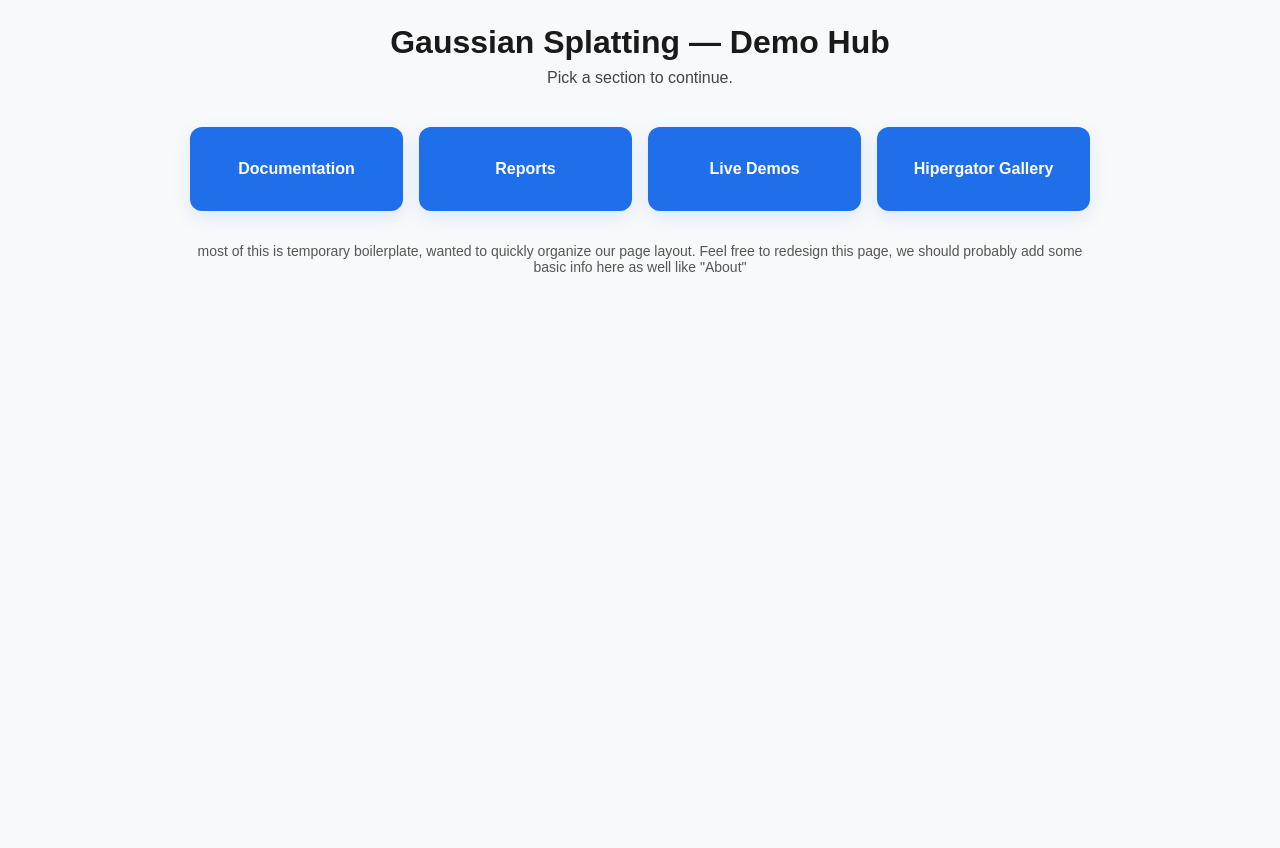
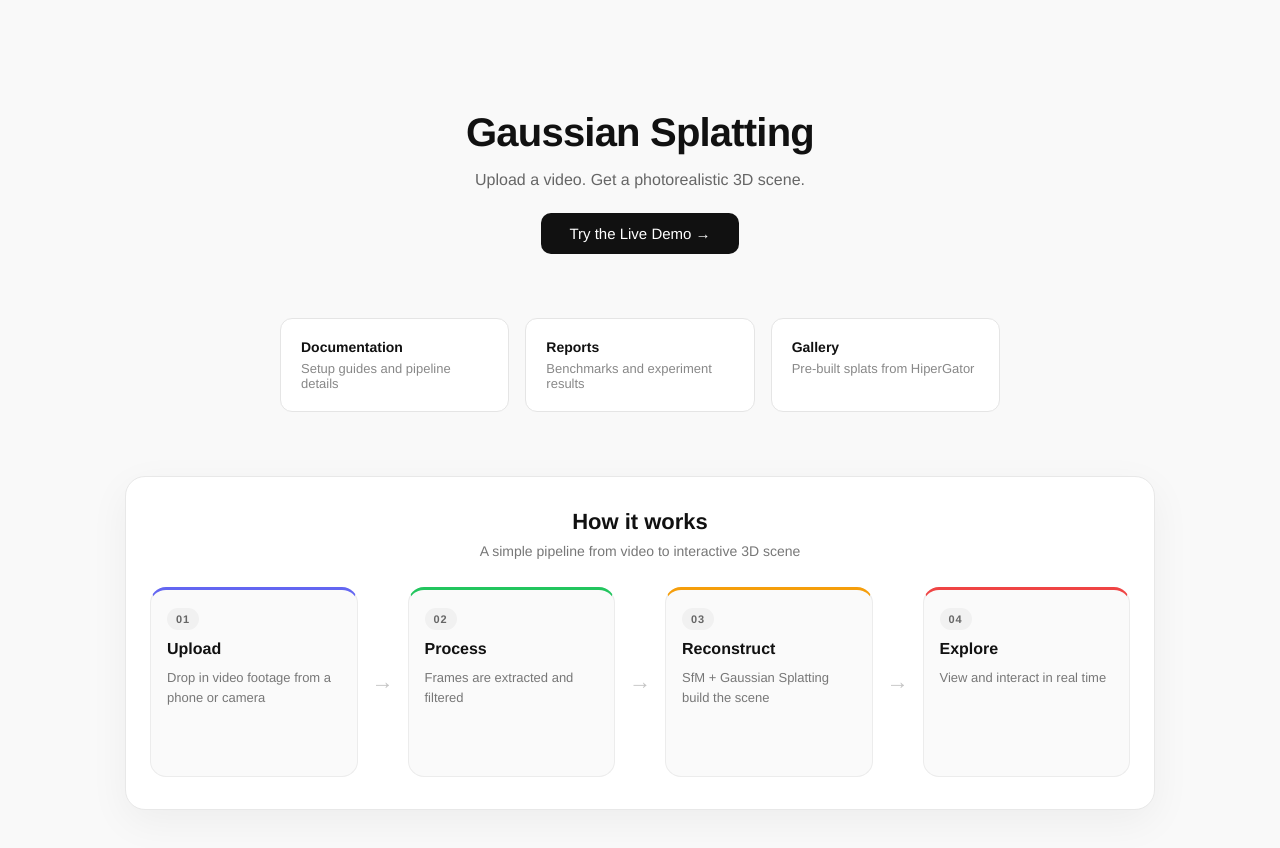
Before and after one commit to culbrethj/CIS4914-gaussian-splatting, a React app in the folder frontend/: page / in a window 1280 px wide. Shown: the top 848 px of the page. Before the commit the page ends 800 px from the top, so only its background shows below. Built offline with nearby package versions, Linux system fonts and the light colour scheme; the HTML template or start-up script is replaced by a standard one.

Commit message:
landing page UI update

```diff
--- a/frontend/src/pages/Landing.jsx
+++ b/frontend/src/pages/Landing.jsx
@@ -2,76 +2,221 @@ import React from "react";
 import { Link } from "react-router-dom";
 
 export default function Landing() {
-  const containerStyle = {
-    padding: 24,
-    maxWidth: 900,
-    margin: "0 auto",
-    display: "flex",
-    flexDirection: "column",
-    gap: 24,
-    alignItems: "center",
-  };
-
-  const gridStyle = {
-    display: "grid",
-    gridTemplateColumns: "repeat(auto-fit, minmax(200px, 1fr))",
-    gap: 16,
-    width: "100%",
-  };
-
-  const buttonStyle = {
-    display: "flex",
-    alignItems: "center",
-    justifyContent: "center",
-    padding: "14px 18px",
-    borderRadius: 12,
-    background: "#1f6feb",
-    color: "#fff",
-    textDecoration: "none",
-    fontWeight: 700,
-    fontSize: 16,
-    boxShadow: "0 6px 18px rgba(31,111,235,0.12)",
-    minHeight: 56,
-    transition: "transform 120ms ease, box-shadow 120ms ease",
-  };
-
-  const smallNoteStyle = {
-    color: "#555",
-    fontSize: 14,
-    marginTop: 8,
-    textAlign: "center",
-  };
-
   return (
-    <main style={containerStyle}>
-      <div style={{ textAlign: "center" }}>
-        <h1 style={{ margin: 0 }}>Gaussian Splatting — Demo Hub</h1>
-        <p style={{ marginTop: 8, color: "#444" }}>
-          Pick a section to continue.
-        </p>
+    <main style={s.page}>
+      <div style={s.hero}>
+        <h1 style={s.title}>Gaussian Splatting</h1>
+        <p style={s.sub}>Upload a video. Get a photorealistic 3D scene.</p>
+        <Link to="/demos" style={s.cta}>Try the Live Demo →</Link>
       </div>
 
-      <div style={gridStyle}>
-        <Link to="/docs" style={buttonStyle} aria-label="Documentation">
-          Documentation
+      <div style={s.grid}>
+        <Link to="/docs" style={s.card}>
+          <span style={s.cardTitle}>Documentation</span>
+          <span style={s.cardDesc}>Setup guides and pipeline details</span>
         </Link>
-
-        <Link to="/reports" style={buttonStyle} aria-label="Reports">
-          Reports
+        <Link to="/reports" style={s.card}>
+          <span style={s.cardTitle}>Reports</span>
+          <span style={s.cardDesc}>Benchmarks and experiment results</span>
         </Link>
-
-        <Link to="/demos" style={buttonStyle} aria-label="Live Demos">
-          Live Demos
-        </Link>
-
-        <Link to="/gallery" style={buttonStyle} aria-label="Gallery">
-          Hipergator Gallery
+        <Link to="/gallery" style={s.card}>
+          <span style={s.cardTitle}>Gallery</span>
+          <span style={s.cardDesc}>Pre-built splats from HiperGator</span>
         </Link>
       </div>
 
-      <div style={smallNoteStyle}>
-        most of this is temporary boilerplate, wanted to quickly organize our page layout. Feel free to redesign this page, we should probably add some basic info here as well like "About"
+      <div style={s.flowWrap}>
+        <div style={s.flowHeader}>
+          <h2 style={s.flowTitle}>How it works</h2>
+          <p style={s.flowSub}>
+            A simple pipeline from video to interactive 3D scene
+          </p>
+        </div>
+
+        <div style={s.flow}>
+          {[
+            ["01", "Upload", "Drop in video footage from a phone or camera"],
+            ["02", "Process", "Frames are extracted and filtered"],
+            ["03", "Reconstruct", "SfM + Gaussian Splatting build the scene"],
+            ["04", "Explore", "View and interact in real time"],
+          ].map(([n, title, desc], i, arr) => (
+            <React.Fragment key={n}>
+              <div style={{ ...s.flowCard, ...s.stepColors[i] }}>
+                <div style={s.flowTop}>
+                  <span style={s.flowBadge}>{n}</span>
+                </div>
+                <span style={s.flowCardTitle}>{title}</span>
+                <span style={s.flowCardDesc}>{desc}</span>
+              </div>
+
+              {i < arr.length - 1 && <div style={s.flowArrow}>→</div>}
+            </React.Fragment>
+          ))}
+        </div>
       </div>
     </main>
   );
 }
+
+const s = {
+  page: {
+    minHeight: "100vh",
+    display: "flex",
+    flexDirection: "column",
+    alignItems: "center",
+    justifyContent: "center",
+    gap: 64,
+    padding: "60px 24px",
+    background: "#f9f9f9",
+    fontFamily: "'Helvetica Neue', Arial, sans-serif",
+  },
+  hero: {
+    display: "flex",
+    flexDirection: "column",
+    alignItems: "center",
+    gap: 16,
+    textAlign: "center",
+  },
+  title: {
+    fontSize: 40,
+    fontWeight: 700,
+    color: "#111",
+    margin: 0,
+    letterSpacing: "-0.02em",
+  },
+  sub: {
+    fontSize: 16,
+    color: "#666",
+    margin: 0,
+  },
+  cta: {
+    marginTop: 8,
+    display: "inline-block",
+    background: "#111",
+    color: "#fff",
+    textDecoration: "none",
+    padding: "12px 28px",
+    borderRadius: 10,
+    fontSize: 15,
+    fontWeight: 500,
+  },
+  grid: {
+    display: "grid",
+    gridTemplateColumns: "repeat(3, 1fr)",
+    gap: 16,
+    width: "100%",
+    maxWidth: 720,
+  },
+  card: {
+    display: "flex",
+    flexDirection: "column",
+    gap: 6,
+    background: "#fff",
+    border: "1px solid #e5e5e5",
+    borderRadius: 12,
+    padding: "20px 20px",
+    textDecoration: "none",
+    color: "#111",
+  },
+  cardTitle: {
+    fontSize: 14,
+    fontWeight: 600,
+  },
+  cardDesc: {
+    fontSize: 13,
+    color: "#888",
+  },
+  flowWrap: {
+  width: "100%",
+  maxWidth: 980,
+  background: "#ffffff",
+  border: "1px solid #e8e8e8",
+  borderRadius: 20,
+  padding: "32px 24px",
+  boxShadow: "0 12px 40px rgba(0,0,0,0.05)",
+},
+
+flowHeader: {
+  textAlign: "center",
+  marginBottom: 28,
+},
+
+flowTitle: {
+  margin: 0,
+  fontSize: 22,
+  fontWeight: 600,
+  color: "#111",
+},
+
+flowSub: {
+  margin: "8px 0 0 0",
+  fontSize: 14,
+  color: "#777",
+},
+
+flow: {
+  display: "grid",
+  gridTemplateColumns: "1fr auto 1fr auto 1fr auto 1fr",
+  alignItems: "center",
+  gap: 14,
+},
+
+flowCard: {
+  display: "flex",
+  flexDirection: "column",
+  gap: 10,
+  minHeight: 150,
+  padding: "18px 16px",
+  borderRadius: 16,
+  background: "#fafafa",
+  border: "1px solid #ececec",
+  transition: "all 0.2s ease",
+},
+
+flowTop: {
+  display: "flex",
+  justifyContent: "space-between",
+},
+
+flowBadge: {
+  fontSize: 11,
+  fontWeight: 700,
+  color: "#666",
+  background: "#f1f1f1",
+  borderRadius: 999,
+  padding: "5px 9px",
+  letterSpacing: "0.08em",
+},
+
+flowCardTitle: {
+  fontSize: 16,
+  fontWeight: 600,
+  color: "#111",
+},
+
+flowCardDesc: {
+  fontSize: 13,
+  color: "#777",
+  lineHeight: 1.5,
+},
+
+flowArrow: {
+  fontSize: 22,
+  color: "#c5c5c5",
+},
+
+stepColors: [
+  {
+    borderTop: "3px solid #6366f1",
+  },
+  {
+    borderTop: "3px solid #22c55e",
+  },
+  {
+    borderTop: "3px solid #f59e0b",
+  },
+  {
+    borderTop: "3px solid #ef4444",
+  },
+],
+};
```
